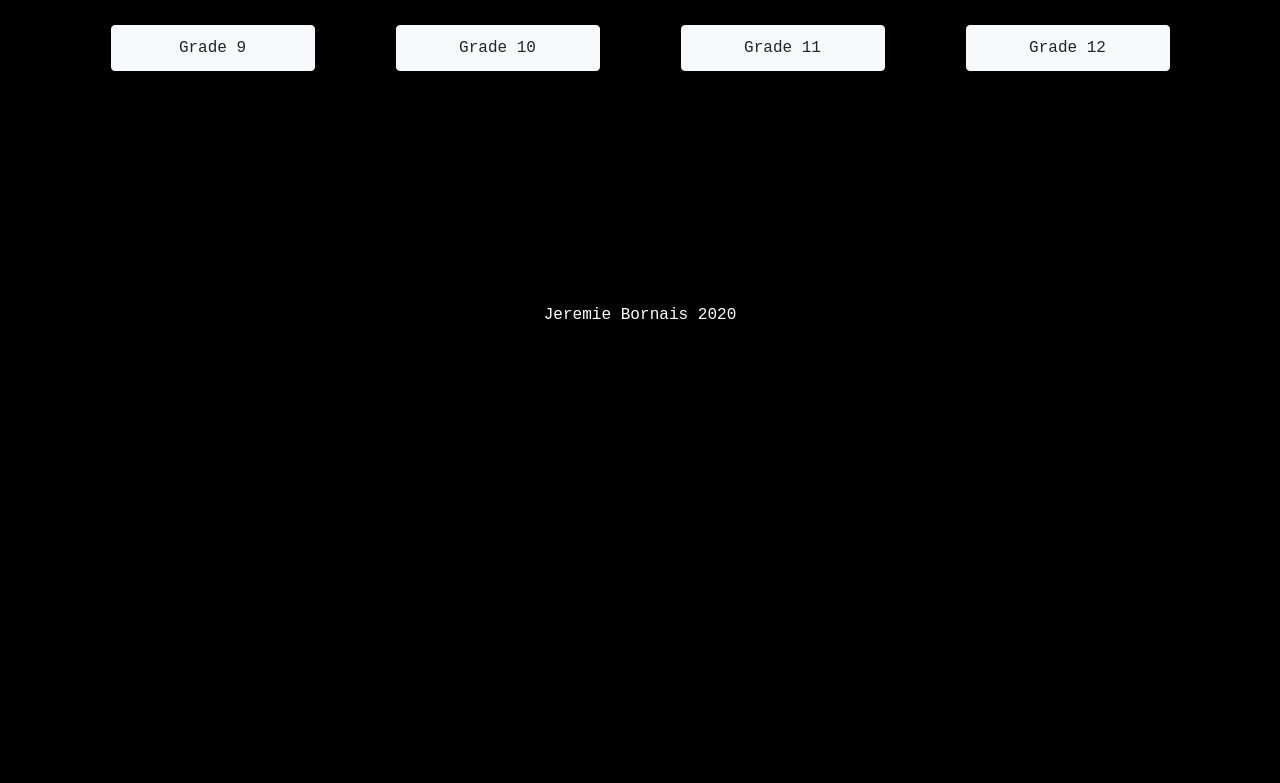
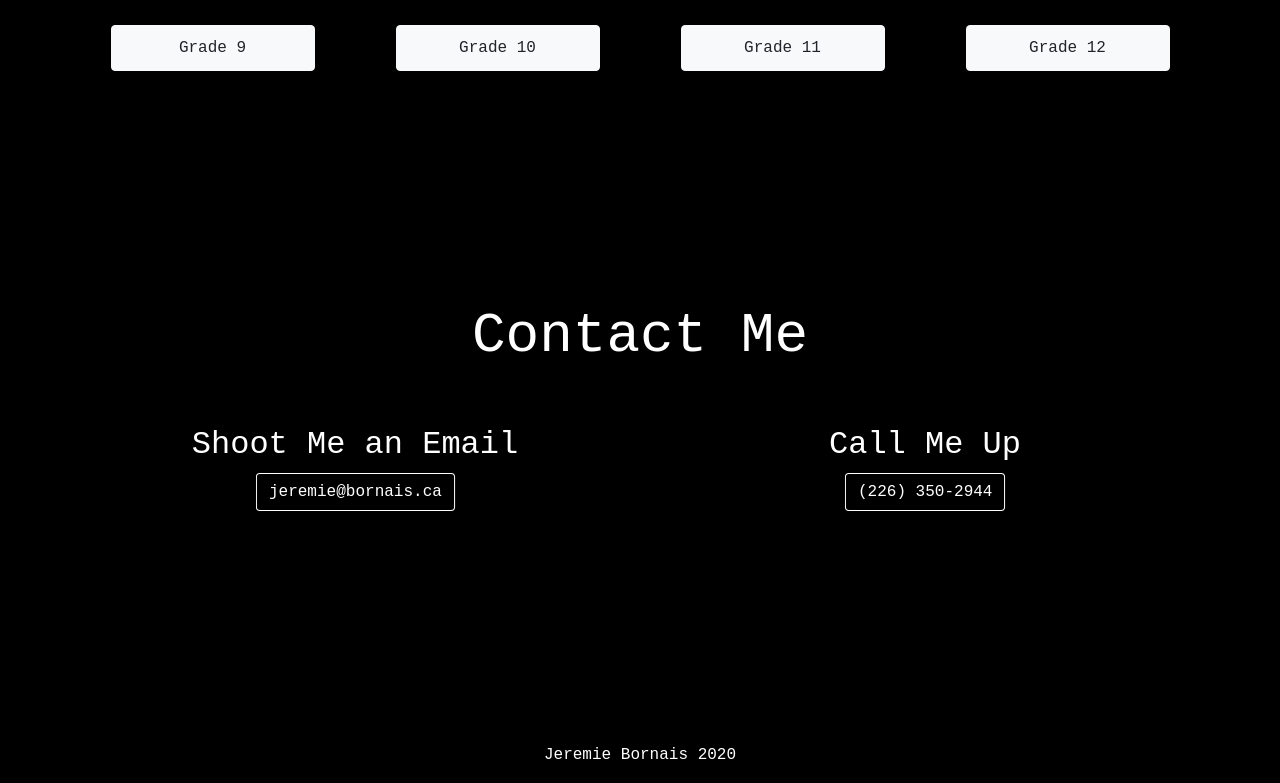
Before and after one commit to jere-mie/personal-website, a plain HTML site: page index.html in a window 1280 px wide. Shown: the part 1495-2278 px from the top of the page. Before the commit the page ends 1838 px from the top, so only its background shows below. Drawn offline with nearby package versions, Linux system fonts and the light colour scheme.

Commit message:
added contact me

```diff
--- a/index.html
+++ b/index.html
@@ -48,7 +48,7 @@
             <a class="nav-link" href="http://github.com/jere-mie/">GitHub</a>
           </li>
           <li class="nav-item">
-            <a class="nav-link" href="mailto:jeremie@bornais.ca">Contact</a>
+            <a class="nav-link" href="#contact">Contact</a>
           </li>
         </ul>
       </div>
@@ -73,9 +73,9 @@
       </div>
     </div>
 
-    <br><br><br><br><br><br><br><br><br>
+    <br id="about"><br><br><br><br><br><br><br><br>
 
-    <div class="darkbg" id="about">
+    <div class="darkbg" >
       <div class="container">
         <h1 class="display-4 center wow fadeIn delayed slow">About Me</h1>
         <br>
@@ -344,6 +344,27 @@
     </div>
 
 
+    <br id="contact"><br><br><br><br><br><br><br><br>
+
+    <div class="container">
+      <h1 class="display-4 center wow fadeIn delayed slow">Contact Me</h1>
+      <br><br>
+      <div class="row">
+        <div class="col-md-6 wow fadeIn delayed slow">
+          <h2 class="center">Shoot Me an Email</h2>
+          <p class="center">
+            <a class="btn hoverbtn animated infinite slow pulse center" href="mailto:jeremie@bornais.ca" style="color:white; border-color:white;">jeremie@bornais.ca</a>
+          </p>
+        </div>
+        <div class="col-md-6 wow fadeIn delayed slow">
+          <h2 class="center">Call Me Up</h2>
+          <p class="center">
+            <a class="btn hoverbtn animated infinite slow pulse center" href="tel:2263502944" style="color:white; border-color:white;">(226) 350-2944</a>
+          </p>
+        </div>
+
+      </div>
+    </div>
 
 
 
```
